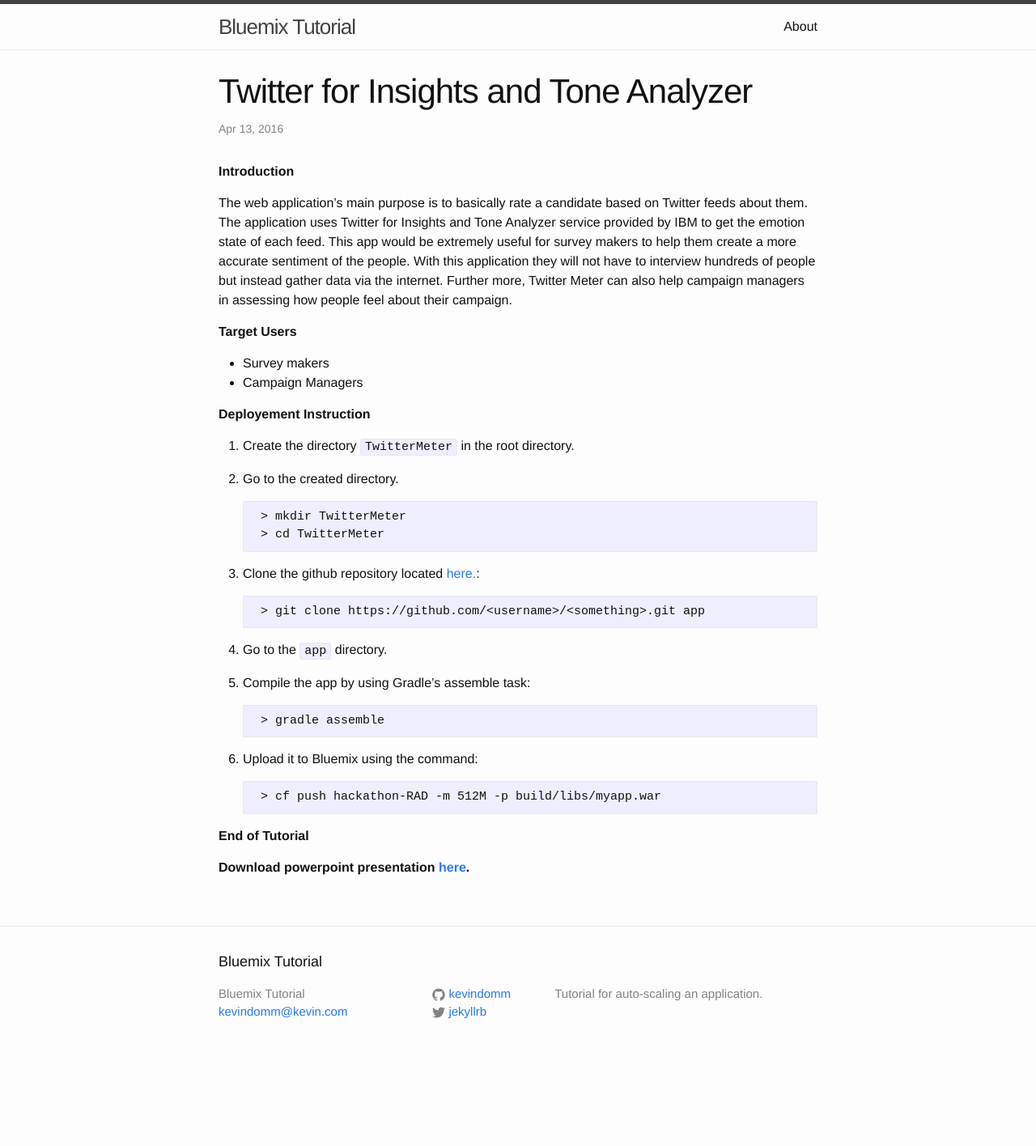
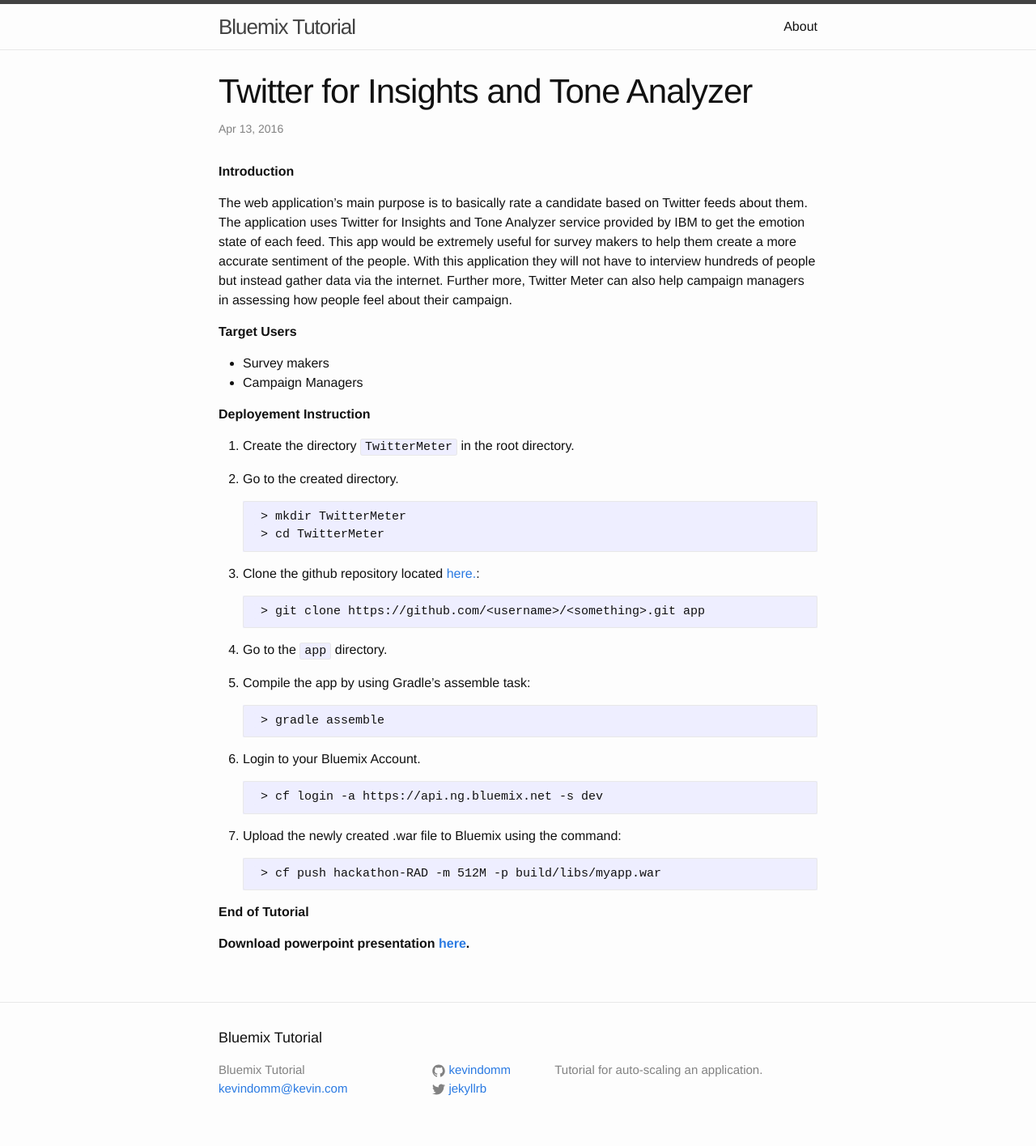
Before and after one commit to kevindomm/kevindomm.github.io, a Jekyll site: the page built from _posts/2016-04-14-twitter-meter.markdown, in a window 1280 px wide. Shown: the whole page at 81% size. Built offline with Jekyll 4.4.1, drawn with Linux system fonts in a browser that asks for light colours; Markdown is read by kramdown in place of the engine named in the settings; before the commit the page ends 1322 px from its top, so only the background shows below that.

Commit message:
Update 2016-04-14-twitter-meter.markdown

````diff
--- a/_posts/2016-04-14-twitter-meter.markdown
+++ b/_posts/2016-04-14-twitter-meter.markdown
@@ -39,7 +39,13 @@ The web application's main purpose is to basically rate a candidate based on Twi
 	> gradle assemble
 	```
 
-6. Upload it to Bluemix using the command:
+6. Login to your Bluemix Account.
+
+	```text
+	> cf login -a https://api.ng.bluemix.net -s dev
+	```
+
+6. Upload the newly created .war file to Bluemix using the command:
 
 	```text
 	> cf push hackathon-RAD -m 512M -p build/libs/myapp.war
````
